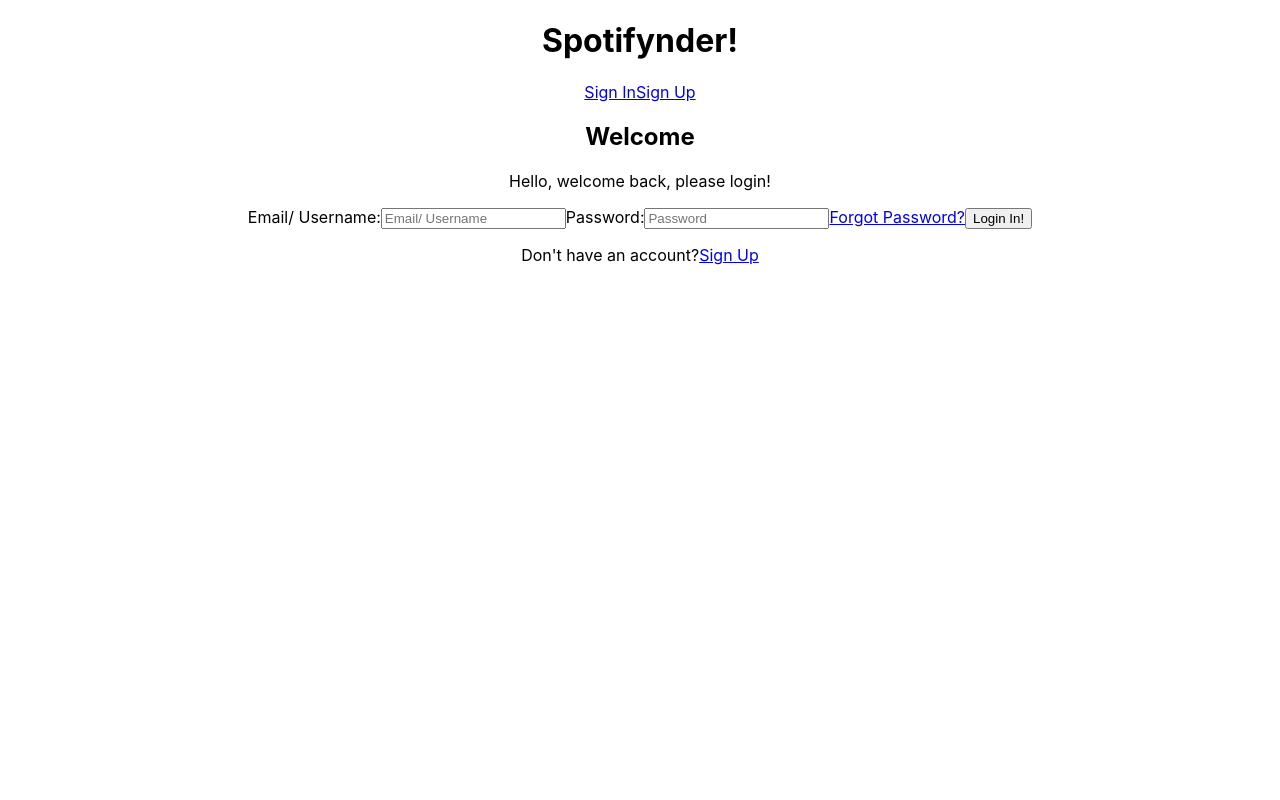
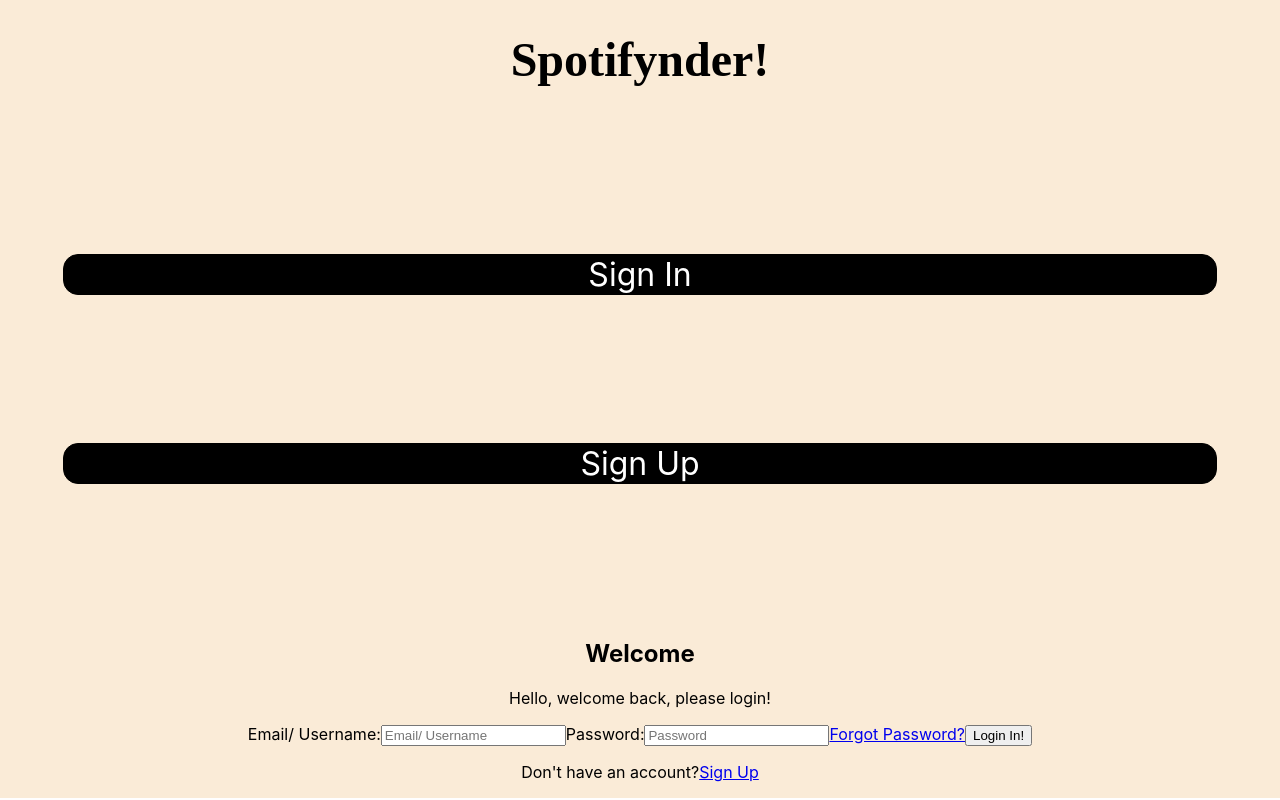
Before and after one commit to spotify-song-suggester-6/front-end, a React (Create React App) app in the folder front-end-app/: page /Login in a window 1280 px wide. Built offline with nearby package versions, Linux system fonts and the light colour scheme.

Commit message:
fixed the flow a bit more

```diff
--- a/front-end-app/src/App.css
+++ b/front-end-app/src/App.css
@@ -1,5 +1,9 @@
 .App {
   text-align: center;
+    background: antiquewhite;
+    display: flex;
+    flex-direction: column;
+    justify-content: space-evenly;
 }
 
 .App-logo {
--- a/front-end-app/src/App.js
+++ b/front-end-app/src/App.js
@@ -9,24 +9,26 @@ import SignUp from "./Components/Signup";
 import User from './Components/User';
 
 // STYLES
-
+const AppName = styled.h1`
+font-family: cursive;
+font-size: 3rem;
+`;
 
 
 //Styles END
 
 function App() {
-
+const [showHeader, setShowHeader] = useState(true);
 
   return (
     <div className="App">
       <div>
-        <h1>Spotifynder!</h1>
+        <AppName>Spotifynder!</AppName>
       </div>
 
 
 <Router>
-<Header />
-
+  {showHeader ? <Header setShowHeader={setShowHeader} showHeader={showHeader} /> : <div></div> }
   <Switch>
             {/* <Route exact path="/" component={Home} /> */}
             <Route path="/Login" render={props => <Login {...props}  />} />
--- a/front-end-app/src/Components/AppRouter.js
+++ b/front-end-app/src/Components/AppRouter.js
@@ -1,5 +1,5 @@
 import React from "react";
-import { BrowserRouter as Router, Route, Link, Switch } from "react-router-dom";
+import { BrowserRouter as Router, Route, NavLink, Switch } from "react-router-dom";
 
 import Profile from './Profile';
 import Home from './Home';
@@ -21,10 +21,10 @@ function AppRouter() {
           </Switch>
         </div>
         <footer>
-            <Link to="/User/home"><img src="https://img.icons8.com/android/24/000000/home.png" /> </Link>
-            <Link to=""><img src="https://img.icons8.com/ios-glyphs/30/000000/navigation-pane.png" /> </Link>
-            <Link to=""><img src="https://img.icons8.com/ios-glyphs/30/000000/navigation-pane.png" /> </Link>
-            <Link to="/User/profile"><img src="https://img.icons8.com/material-rounded/24/000000/cat-profile.png" /> </Link>
+            <NavLink to="/User/home"><img src="https://img.icons8.com/android/24/000000/home.png" /> </NavLink>
+            <NavLink to=""><img src="https://img.icons8.com/ios-glyphs/30/000000/navigation-pane.png" /> </NavLink>
+            <NavLink to=""><img src="https://img.icons8.com/ios-glyphs/30/000000/navigation-pane.png" /> </NavLink>
+            <NavLink to="/User/profile"><img src="https://img.icons8.com/material-rounded/24/000000/cat-profile.png" /> </NavLink>
         </footer>
 
       </Router>
--- a/front-end-app/src/Components/Header.js
+++ b/front-end-app/src/Components/Header.js
@@ -3,17 +3,29 @@ import { Link } from "react-router-dom";
 import styled from "styled-components";
 
 const StyledHomeDiv = styled.div`
+display: flex;
+flex-direction: column;
+align-items: center;
+justify-content: space-evenly;
+height: 500px;
 
 `;
 const StyledHomeLinks = styled(Link)`
-
+text-decoration: none;
+    color: white;
+    border: 1px solid black;
+    background: black;
+    border-radius: 15px;
+    margin: 1%;
+    font-size: 2rem;
+    width: 90%;
 `;
 
 
-function Header() {
+function Header({setShowHeader, showHeader}) {
   return (
     <StyledHomeDiv className="App">
-<StyledHomeLinks to="/Login">Sign In</StyledHomeLinks>
+<StyledHomeLinks onClick={()=> setShowHeader(!showHeader)} to="/Login">Sign In</StyledHomeLinks>
 
 <StyledHomeLinks to="/SignUp">Sign Up</StyledHomeLinks>
 
--- a/front-end-app/src/Components/Login.js
+++ b/front-end-app/src/Components/Login.js
@@ -10,7 +10,7 @@ import { useHistory } from 'react-router-dom';
 
 
 
-const LoginForm = ({ values, errors, touched, status }) => {
+const LoginForm = ({ values, errors, touched, status, setShowHeader }) => {
   // console.log("values", values);
   // console.log("errors", errors);
   // console.log("touched", touched);
@@ -31,7 +31,10 @@ const LoginForm = ({ values, errors, touched, status }) => {
 
         {/* Form Starts */}
         {/* onSubmit={event => handleSubmit(event)} PUT THIS IS FORM FOR POST REQST */}
-      <Form onSubmit={event => history.push('/User/home')} >
+      <Form onSubmit={(event) =>{
+        history.push('/User/home');}} >
+
+
         <label htmlFor="EmailUsername">
           Email/ Username:
           <Field id="EmailUsername" type="email" name="EmailUsername" placeholder="Email/ Username" />
```
